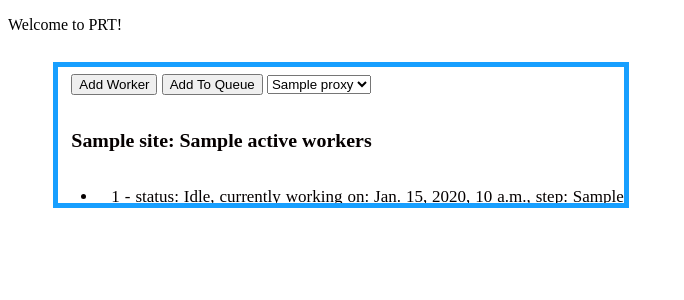
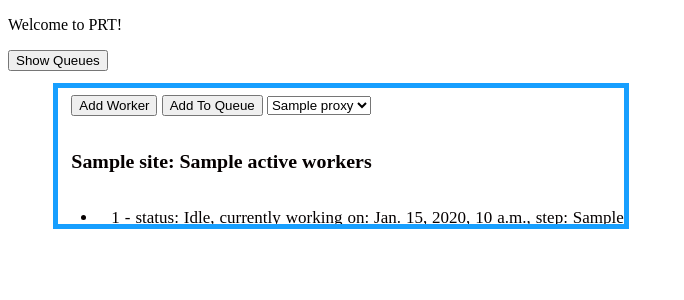
Before and after one commit to EB123/PRT, a Django app: template prt_ui/ui/templates/ui/index.html in a window 1280 px wide. Shown: the top 300 px of the page, without its empty margins (0-684 px from the left). Run offline with Django 3.2, Linux system fonts and the light colour scheme; the template is opened without the code that fills it: most values are stand-ins (such as "Sample title", 1, 10 or a date in 2020).

Commit message:
Added show_queues button

```diff
--- a/PRM.py
+++ b/PRM.py
@@ -227,7 +227,12 @@ def pause_or_resume_worker(**kwargs):
         raise
 
 
+def get_preQs_status(**kwargs):
+    return kwargs['pre_queues']
+
+
 #TODO - There should be a regular process_checker, in case for some reasone a process dies
+
 
 def start_prm(main_conn):
     this_module = sys.modules[__name__]
--- a/prt_ui/ui/templates/ui/index.html
+++ b/prt_ui/ui/templates/ui/index.html
@@ -25,8 +25,48 @@
     overflow-y: auto;
     overflow-x: hidden;
     margin-left: 2vw;
+    }
 
+    .queues {
+    -moz-column-count: 2;
+    -moz-column-gap: 30px;
+    -webkit-column-count: 2;
+    -webkit-column-gap: 30px;
+    column-count: 2;
+    column-gap: 2vw;
+        -webkit-column-fill: auto; /* Chrome, Safari, Opera */
+    -moz-column-fill: auto; /* Firefox */
+    column-fill: auto;
+    overflow-y: auto;
+    overflow-x: hidden;
+    margin-left: 2vw;
     }
+
+    .enjoy-css3 {
+  -webkit-box-sizing: content-box;
+  -moz-box-sizing: content-box;
+  box-sizing: content-box;
+  float: right;
+
+  top: 0;
+  right: 5%;
+  bottom: 0;
+  left: 0;
+  margin: 2% 0 2% 5%;
+  overflow: scroll;
+  border: 2px solid rgba(0,150,255,0.91);
+  font: normal 17px/2 "Times New Roman", Times, serif;
+  color: rgba(5,0,0,1);
+    text-indent: 13px;
+  text-align: justify;
+  -o-text-overflow: ellipsis;
+  text-overflow: ellipsis;
+        width: 85%;
+    height: 14vh;
+    overflow: auto !important;
+    border-style: solid;
+    border-width: 5px !important;
+}
 
     .enjoy-css2 {
   -webkit-box-sizing: content-box;
@@ -167,6 +207,22 @@
     };
 
 
+    $.fn.getQsStatus = function( options, callbackFunc ) {
+        $("#queuess").load("{% url 'ui:ajax_get_preQs_status' %}", {csrfmiddlewaretoken:'{{ csrf_token }}'}, function(){
+            $('#queues').dialog({
+                modal:true,
+                height: 100,
+                width: 1000,
+                buttons: {
+                    Ok: function() {
+                    $(this).dialog("close");
+                    }
+                }
+            });
+        });
+    };
+
+
 }(jQuery));
 </script>
 <script type="text/javascript">
@@ -236,6 +292,23 @@ $(document).ready(function(){
 
   });
 
+
+   $(".show_queues").on("click", function() {
+        $("#queues").load("{% url 'ui:ajax_get_preQs_status' %}", {csrfmiddlewaretoken:'{{ csrf_token }}'}, function(){
+            $('#queues').dialog({
+                modal:true,
+                width: 1200,
+                height: 850,
+                buttons: {
+                    Ok: function() {
+                    $(this).dialog("close");
+                    }
+                }
+            });
+        });
+   });
+
+
     if (1 == 2) {
     $("#test_dialog").dialog({
 
@@ -256,8 +329,10 @@ $(document).ready(function(){
 <body>
 
 <p>Welcome to PRT!</p>
+<button class="show_queues"> Show Queues</button>
+<div id="queues" class="queues" >
+</div>
 <div id="test_dialog">
-    <p></p>
 </div>
 <div  id="sites">
 <div id="num_workers" class="num_workers">
--- a/prt_ui/ui/urls.py
+++ b/prt_ui/ui/urls.py
@@ -8,4 +8,5 @@ urlpatterns = [
     url(r'^ajax_auto_reload', views.ajax_auto_reload, name='ajax_auto_reload'),
     url(r'^ajax_add_to_queue', views.ajax_add_to_queue, name='ajax_add_to_queue'),
     url(r'^ajax_pause_or_resume_worker', views.ajax_pause_or_resume_worker, name='ajax_pause_or_resume_worker'),
+    url(r'^ajax_get_preQs_status', views.ajax_get_preQs_status, name='ajax_get_preQs_status'),
 ]
```
Also changed, not shown: prt_ui/ui/views.py (+23 -6 lines).
